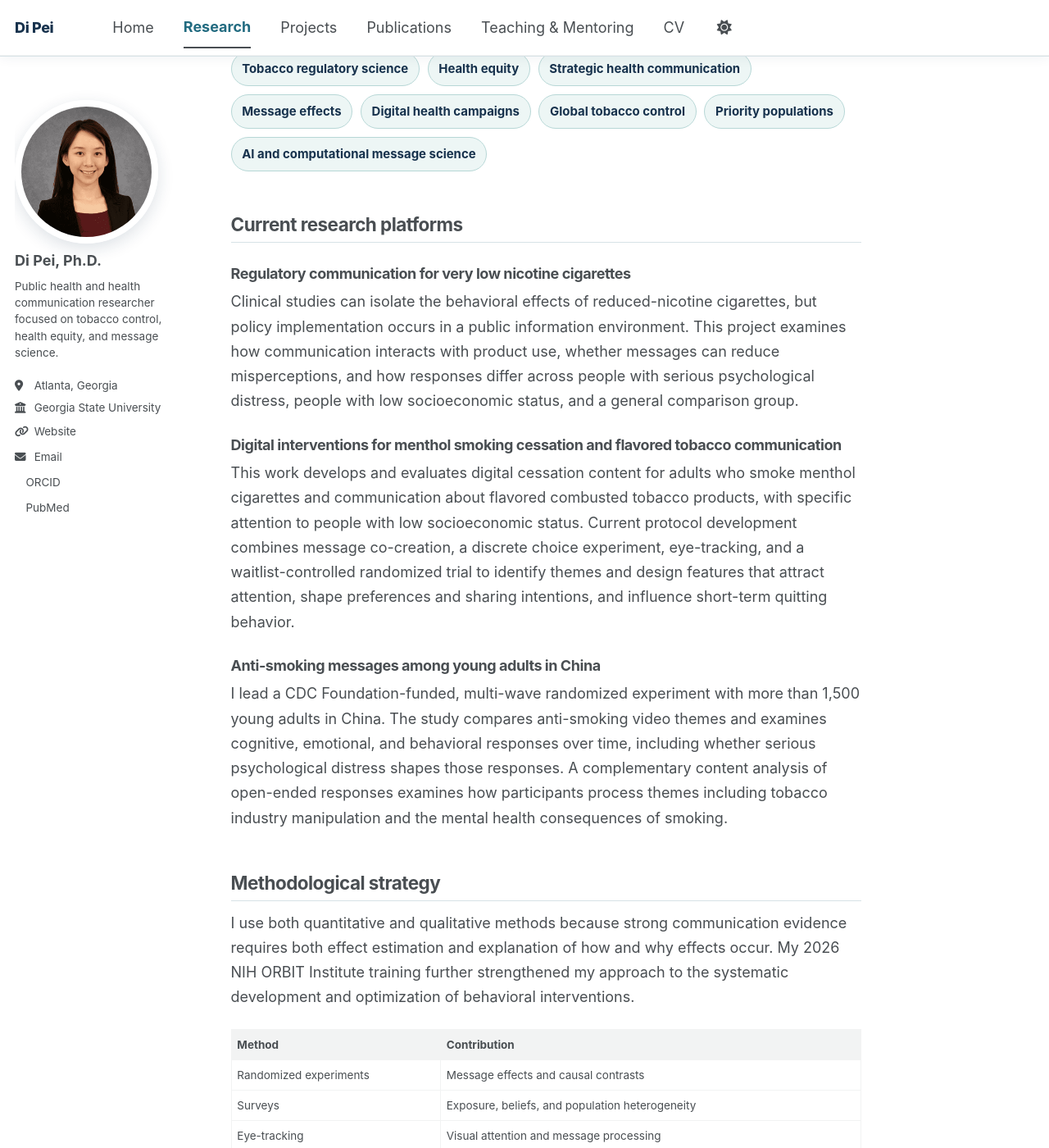
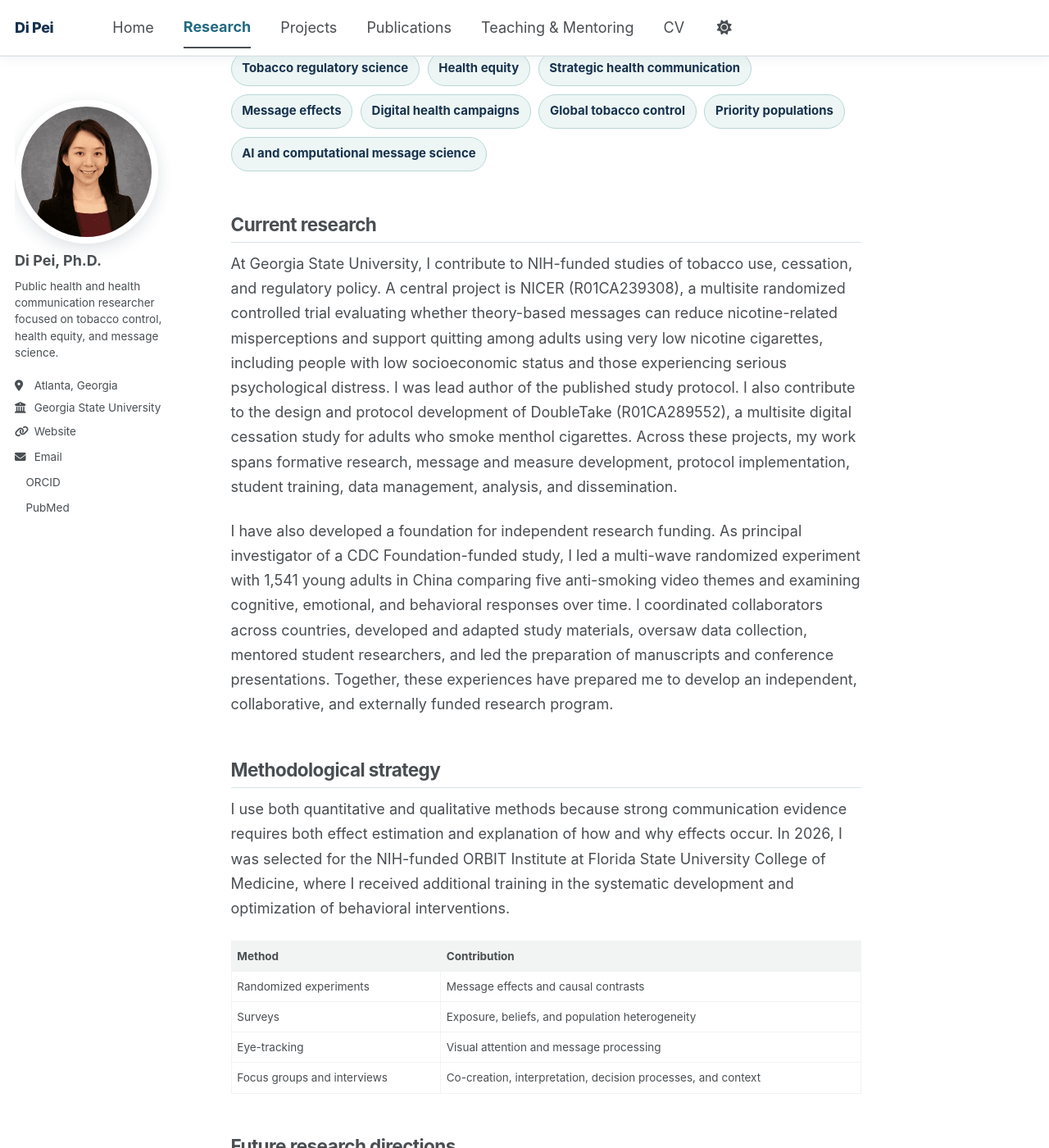
Before and after one commit to DiPeiResearch/DiPeiResearch.github.io, a Jekyll site: the page built from _pages/research.md, in a window 1280 px wide and 1400 px high, scrolled down 685 px. Shown: the whole window at 82% size. Built offline with Jekyll 4.4.1, drawn with Linux system fonts in a browser that asks for light colours; a style sheet for code colours, icons or effects is not loaded; some of the changed text lies outside the part shown.

Commit message:
Update research.md

```diff
--- a/_pages/research.md
+++ b/_pages/research.md
@@ -19,23 +19,15 @@ My research develops and evaluates theory-based behavioral interventions and com
   <span>Tobacco regulatory science</span><span>Health equity</span><span>Strategic health communication</span><span>Message effects</span><span>Digital health campaigns</span><span>Global tobacco control</span><span>Priority populations</span><span>AI and computational message science</span>
 </div>
 
-## Current research platforms
+## Current research
 
-### Regulatory communication for very low nicotine cigarettes
+At Georgia State University, I contribute to NIH-funded studies of tobacco use, cessation, and regulatory policy. A central project is NICER (R01CA239308), a multisite randomized controlled trial evaluating whether theory-based messages can reduce nicotine-related misperceptions and support quitting among adults using very low nicotine cigarettes, including people with low socioeconomic status and those experiencing serious psychological distress. I was lead author of the published study protocol. I also contribute to the design and protocol development of DoubleTake (R01CA289552), a multisite digital cessation study for adults who smoke menthol cigarettes. Across these projects, my work spans formative research, message and measure development, protocol implementation, student training, data management, analysis, and dissemination.
 
-Clinical studies can isolate the behavioral effects of reduced-nicotine cigarettes, but policy implementation occurs in a public information environment. This project examines how communication interacts with product use, whether messages can reduce misperceptions, and how responses differ across people with serious psychological distress, people with low socioeconomic status, and a general comparison group.
-
-### Digital interventions for menthol smoking cessation and flavored tobacco communication
-
-This work develops and evaluates digital cessation content for adults who smoke menthol cigarettes and communication about flavored combusted tobacco products, with specific attention to people with low socioeconomic status. Current protocol development combines message co-creation, a discrete choice experiment, eye-tracking, and a waitlist-controlled randomized trial to identify themes and design features that attract attention, shape preferences and sharing intentions, and influence short-term quitting behavior.
-
-### Anti-smoking messages among young adults in China
-
-I lead a CDC Foundation-funded, multi-wave randomized experiment with more than 1,500 young adults in China. The study compares anti-smoking video themes and examines cognitive, emotional, and behavioral responses over time, including whether serious psychological distress shapes those responses. A complementary content analysis of open-ended responses examines how participants process themes including tobacco industry manipulation and the mental health consequences of smoking.
+I have also developed a foundation for independent research funding. As principal investigator of a CDC Foundation-funded study, I led a multi-wave randomized experiment with 1,541 young adults in China comparing five anti-smoking video themes and examining cognitive, emotional, and behavioral responses over time. I coordinated collaborators across countries, developed and adapted study materials, oversaw data collection, mentored student researchers, and led the preparation of manuscripts and conference presentations. Together, these experiences have prepared me to develop an independent, collaborative, and externally funded research program.
 
 ## Methodological strategy
 
-I use both quantitative and qualitative methods because strong communication evidence requires both effect estimation and explanation of how and why effects occur. My 2026 NIH ORBIT Institute training further strengthened my approach to the systematic development and optimization of behavioral interventions.
+I use both quantitative and qualitative methods because strong communication evidence requires both effect estimation and explanation of how and why effects occur. In 2026, I was selected for the NIH-funded ORBIT Institute at Florida State University College of Medicine, where I received additional training in the systematic development and optimization of behavioral interventions.
 
 | Method | Contribution |
 | --- | --- |
@@ -43,28 +35,38 @@ I use both quantitative and qualitative methods because strong communication evi
 | Surveys | Exposure, beliefs, and population heterogeneity |
 | Eye-tracking | Visual attention and message processing |
 | Focus groups and interviews | Co-creation, interpretation, decision processes, and context |
-| Statistical modeling | Mediation, moderation, and multivariable analysis |
 
 ## Future research directions
 
+My future research asks how tobacco communication can be designed, tailored, and situated within policy environments to support informed decisions, cessation, and health equity while minimizing unintended effects. I will pursue three connected directions.
+
 ### 1. Mental health and tobacco communication
 
-I plan to develop and test theory-driven messages for people with mental health conditions, including messages about the mental-health consequences of smoking, industry manipulation, and psychological empowerment. Studies will measure persuasive benefits, unintended reactions, and heterogeneous effects rather than assume that one strategy works equally well across populations.
+I will examine how tobacco messages can address the relationship between smoking and mental health among people experiencing serious psychological distress and other mental health challenges. Building on my current research, I will develop and test messages that address beliefs about smoking as a way to cope with distress, communicate its mental health consequences, and strengthen confidence and a sense of control. Randomized experiments will compare approaches focused on mental health effects, industry manipulation, and psychological empowerment while assessing quit motivation and cessation-related behavior, as well as stigma, distress, reactance, and differences in effects across populations.
 
 ### 2. AI and computational message science
 
 I plan to study how generative AI can support the development and delivery of tobacco cessation interventions without replacing theory, community expertise, or randomized evidence. Formative research, iterative experiments, and optimization studies will test when AI-assisted content is acceptable, credible, relevant, and engaging and when it produces uncertainty, mistrust, or resistance. A staged, human-centered pipeline will then evaluate promising strategies in clinical and community settings, particularly for people experiencing psychological distress and socioeconomic disadvantage.
 
 <ol class="ai-pipeline" aria-label="Proposed AI research pipeline">
-  <li><strong>Ground and generate</strong><span>Compare retrieval-augmented large language models with parameter-efficient adaptation such as LoRA for theory-constrained message generation. Use curated evidence and explicit communication objectives to limit unsupported claims.</span></li>
-  <li><strong>Represent multimodal messages</strong><span>Use multimodal neural networks, including vision-language encoders and cross-attention transformers, to model how text, imagery, audience characteristics, and experimental responses interact.</span></li>
-  <li><strong>Model processing over time</strong><span>Evaluate temporal transformers and state-space models for eye-tracking scanpaths, repeated exposure, and longitudinal message-response sequences.</span></li>
-  <li><strong>Model relationships and effects</strong><span>Test graph neural networks for message diffusion and audience-message relationships, alongside causal representation learning and treatment-effect models for heterogeneous message effects.</span></li>
-  <li><strong>Adapt only after validation</strong><span>Consider contextual bandits and offline reinforcement learning for adaptive delivery only after preregistered experiments establish safety, efficacy, and equity across priority populations.</span></li>
+  <li>
+    <strong>Understand and co-create</strong>
+    <span>Use interviews, focus groups, and co-creation to understand why youth and young adults combine or move between tobacco products and what they need from cessation communication.</span>
+  </li>
+  <li>
+    <strong>Ground and generate</strong>
+    <span>Use behavioral theory, curated evidence, and explicit communication objectives to guide AI-generated short-form videos. Review candidate messages for accuracy, accessibility, cultural relevance, and representation.</span>
+  </li>
+  <li>
+    <strong>Tailor and personalize</strong>
+    <span>Examine which characteristics, such as products used, reasons for use, social context, risk perceptions, and readiness to quit, should guide personalization. Examine whether personalized future-self videos can motivate quitting and how viewers judge their credibility, accuracy, and persuasiveness.</span>
+  </li>
+  <li>
+    <strong>Compare and test</strong>
+    <span>Compare non-tailored, audience-segmented, and individually tailored videos through choice tasks, eye-tracking, and randomized experiments measuring attention, credibility, risk understanding, quit motivation, and behaviors.</span>
+  </li>
+  <li>
+    <strong>Validate and adapt</strong>
+    <span>Consider algorithms for adaptive message delivery only after initial studies establish effectiveness, transparency, privacy protections, and equitable performance across groups.</span>
+  </li>
 </ol>
-
-Across these studies, candidate messages will undergo automated screening, expert and community review, cultural and accessibility review, and behavioral testing. Models will be compared on theoretical fidelity, factual support, subgroup performance, transparency, and experimentally measured outcomes.
-
-### 3. Modified-risk claims and tobacco-product use transitions
-
-I will study how modified-risk claims shape risk understanding and longitudinal product use transitions. This work will distinguish temporary substitution from stable dual use and complete switching while assessing cigarette consumption, quit attempts, delayed cessation, and unintended uptake over time.
```
